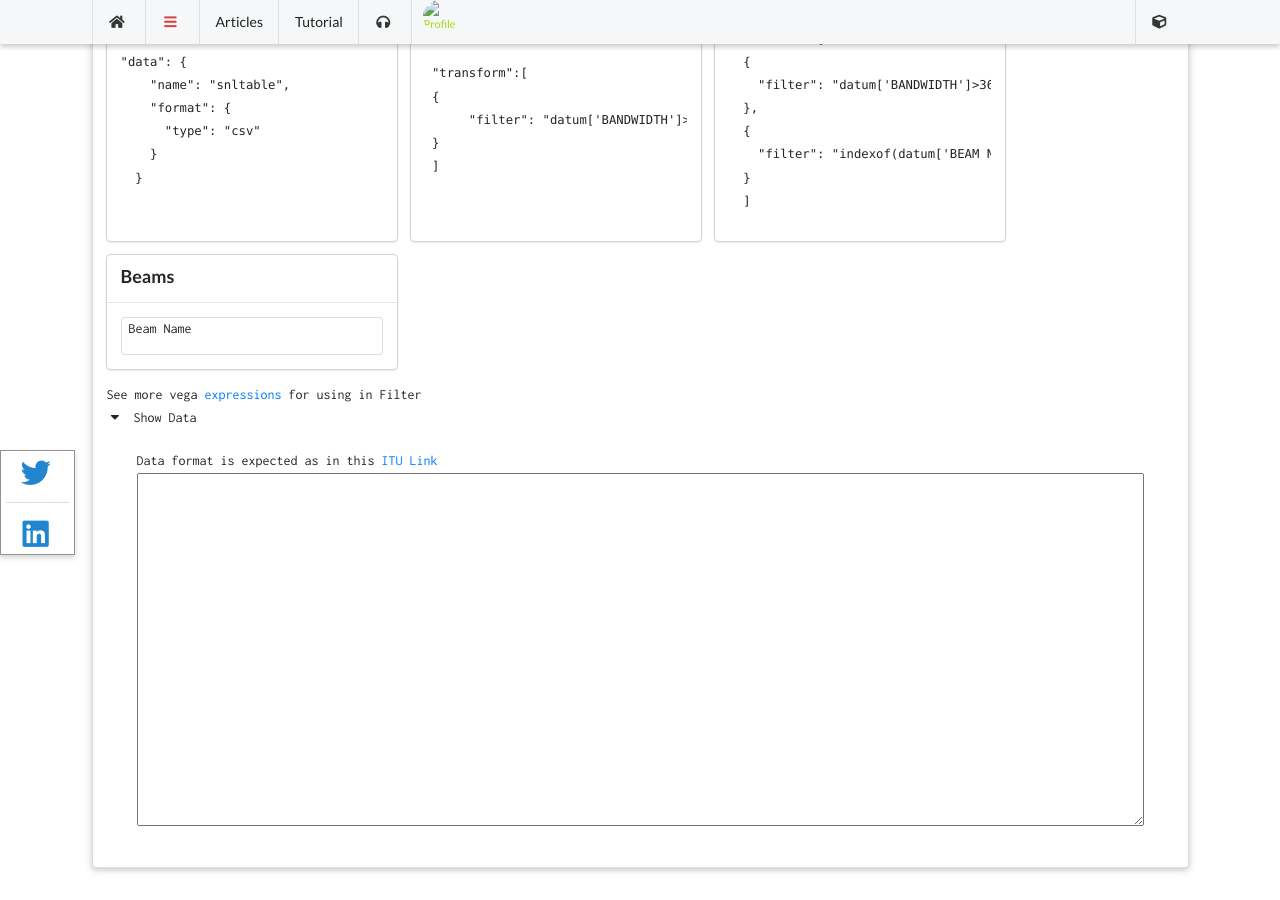
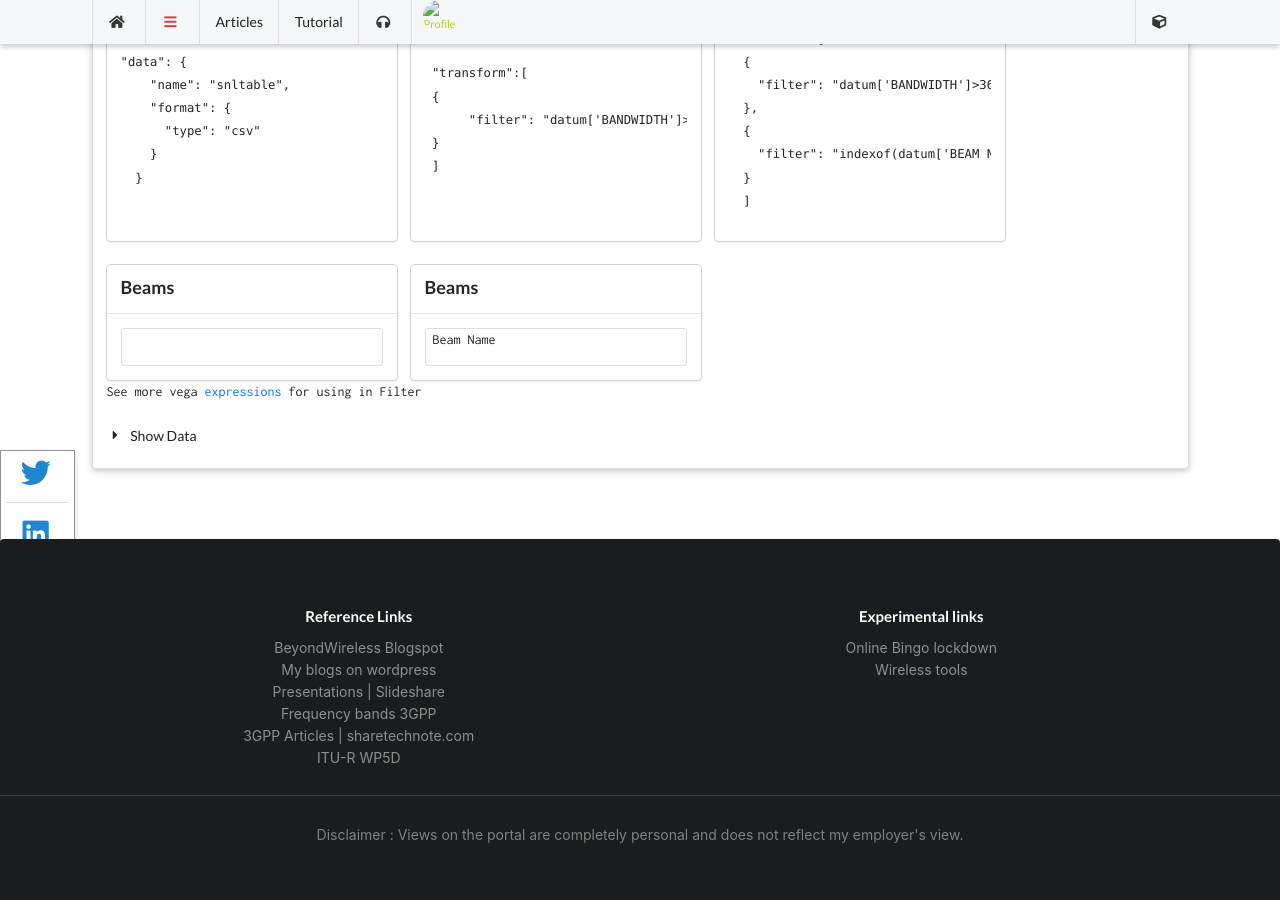
Before and after one commit to wiless/wiless.github.io, a Jekyll site: the page built from _apps/snl.html, in a window 1280 px wide and 900 px high, scrolled down 745 px. Built offline with Jekyll 4.4.1, drawn with Linux system fonts in a browser that asks for light colours; nearby versions of some CDN libraries; some web fonts are replaced; comment, search, counter and statistics services are not loaded; a style sheet for code colours, icons or effects is not loaded.

Commit message:
Update snl.html

```diff
--- a/_apps/snl.html
+++ b/_apps/snl.html
@@ -39,6 +39,7 @@ title: SNL Spectrum Viewer
 <button class="ui float right teal button" name="saveButton" onclick="CallPlots()"> Plot </button>
 
 			    <div class="ui divider"></div>
+
 
 
 
@@ -109,8 +110,17 @@ title: SNL Spectrum Viewer
 </code></pre>
                                 </div>
                             </div>
+                            <div class="ui card">
+                                <div class="content">
+                                    <div class="header">Beams</div>
                                 </div>
+                                <div class="content">
 
+                                    <select name="beamnames" id="beamlist" multiple
+                                        class="ui fluid multiple search selection dropdown">
+                                    </select>
+                                </div>
+                            </div>
                             <div class="ui card">
                                 <div class="content">
                                     <div class="header">Beams</div>
@@ -118,13 +128,17 @@ title: SNL Spectrum Viewer
                                 <div class="content">
 
                                     <div class="ui float right">
-			    <select name="beamnames" id="beamlist" size=5 multiple class="ui fluid multiple search selection dropdown">
+                                        <select name="beamnames" id="beamlist" size=5 multiple
+                                            class="ui fluid multiple search selection dropdown">
                                             <option value="">Beam Name</option>
                                         </select>
                                     </div>
                                 </div>
                             </div>
                         </div>
+
+
+
 
                         See more vega <a target=_blank href="https://vega.github.io/vega/docs/expressions/">
                             expressions</a> for using in Filter
@@ -143,6 +157,7 @@ title: SNL Spectrum Viewer
                     </div>
                 </div>
             </div>
+
 
 
 <script>
```
Lines whose indentation alone changed are shown as unchanged.
